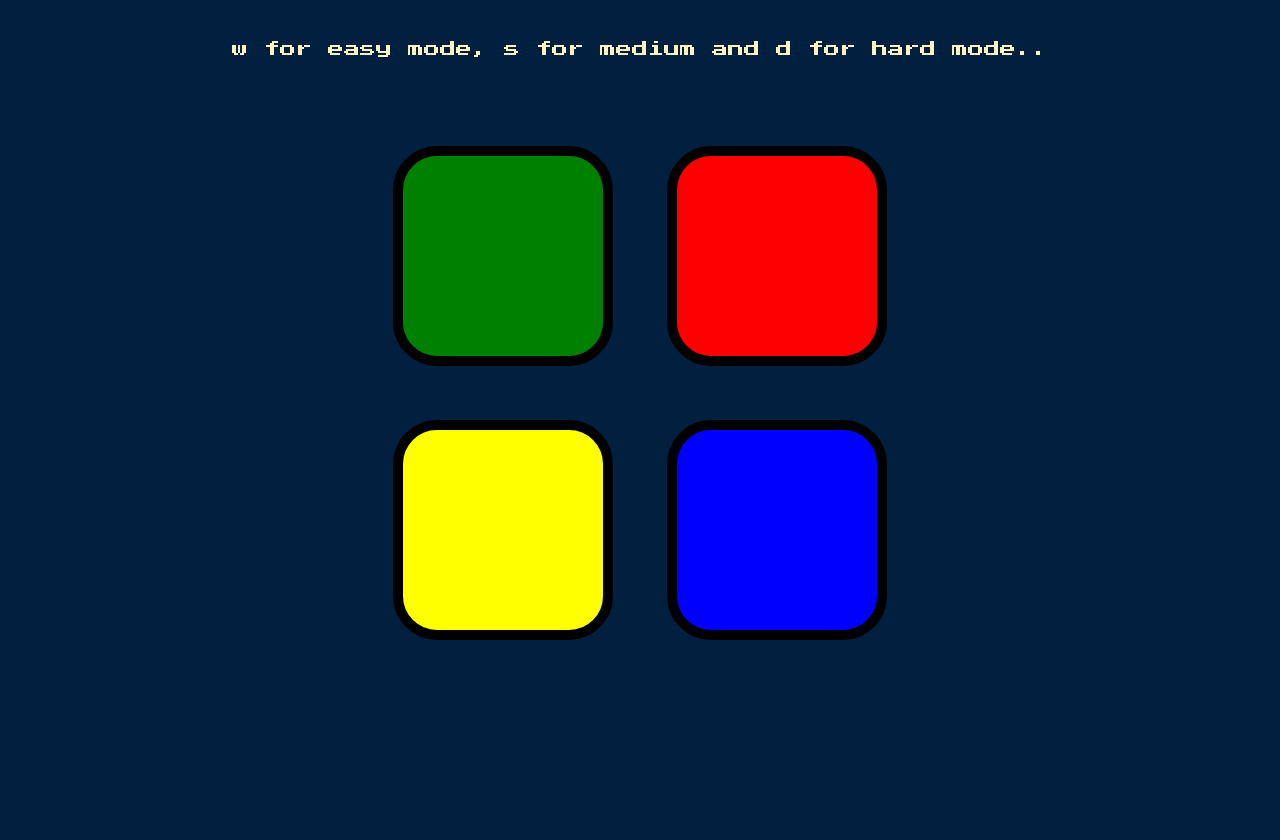
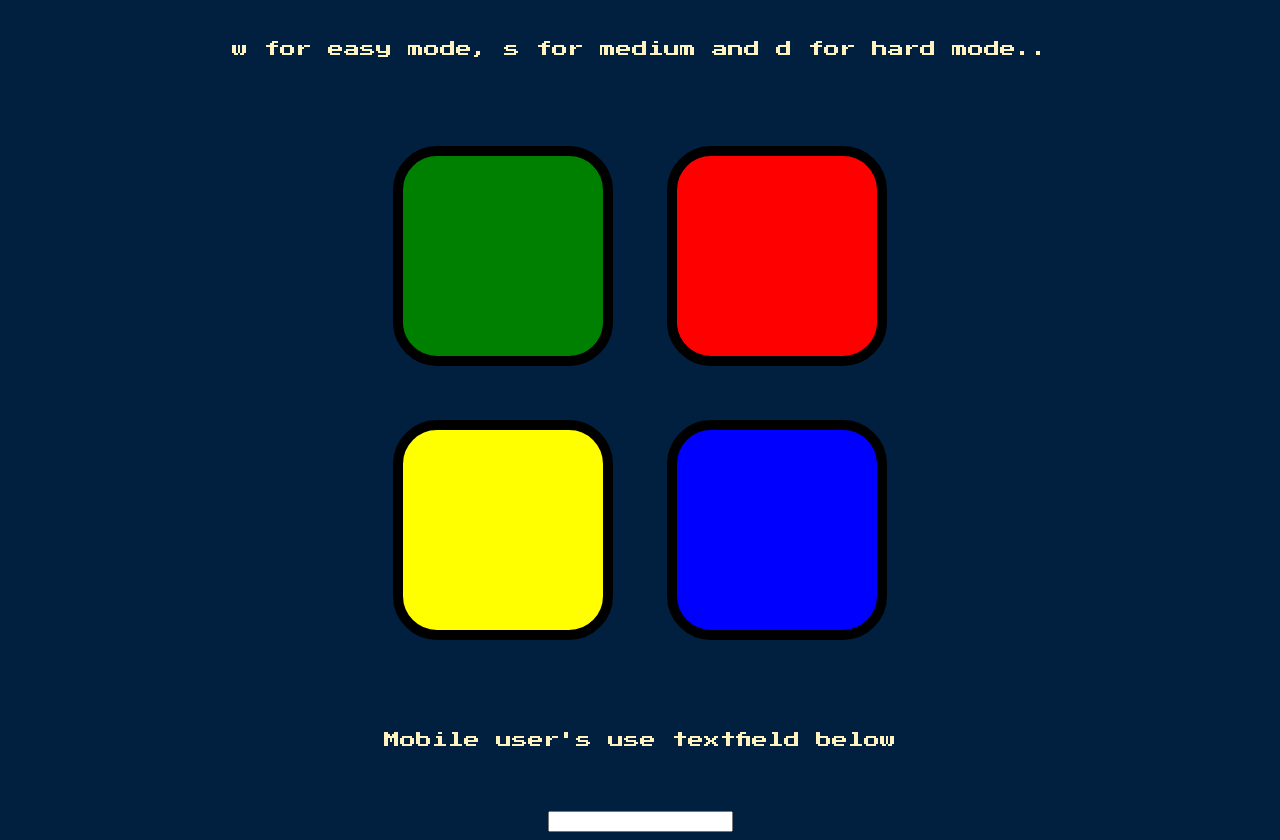
Before and after one commit to joe985-collab/simonSays, a plain HTML site: page index.html in a window 1280 px wide. Shown: the part 181-1021 px from the top of the page. Before the commit the page ends 858 px from the top, so only its background shows below. Drawn offline with Linux system fonts and the light colour scheme.

Commit message:
Update index.html

```diff
--- a/index.html
+++ b/index.html
@@ -37,6 +37,12 @@
     </div>
 
   </div>
+  <div>
+    <p>Mobile user's use textfield below</p>
+  </div>
+  <div>
+    <input type="text">
+  </div>
   <script src="index.js" charset="utf-8"></script>
 
 
```
